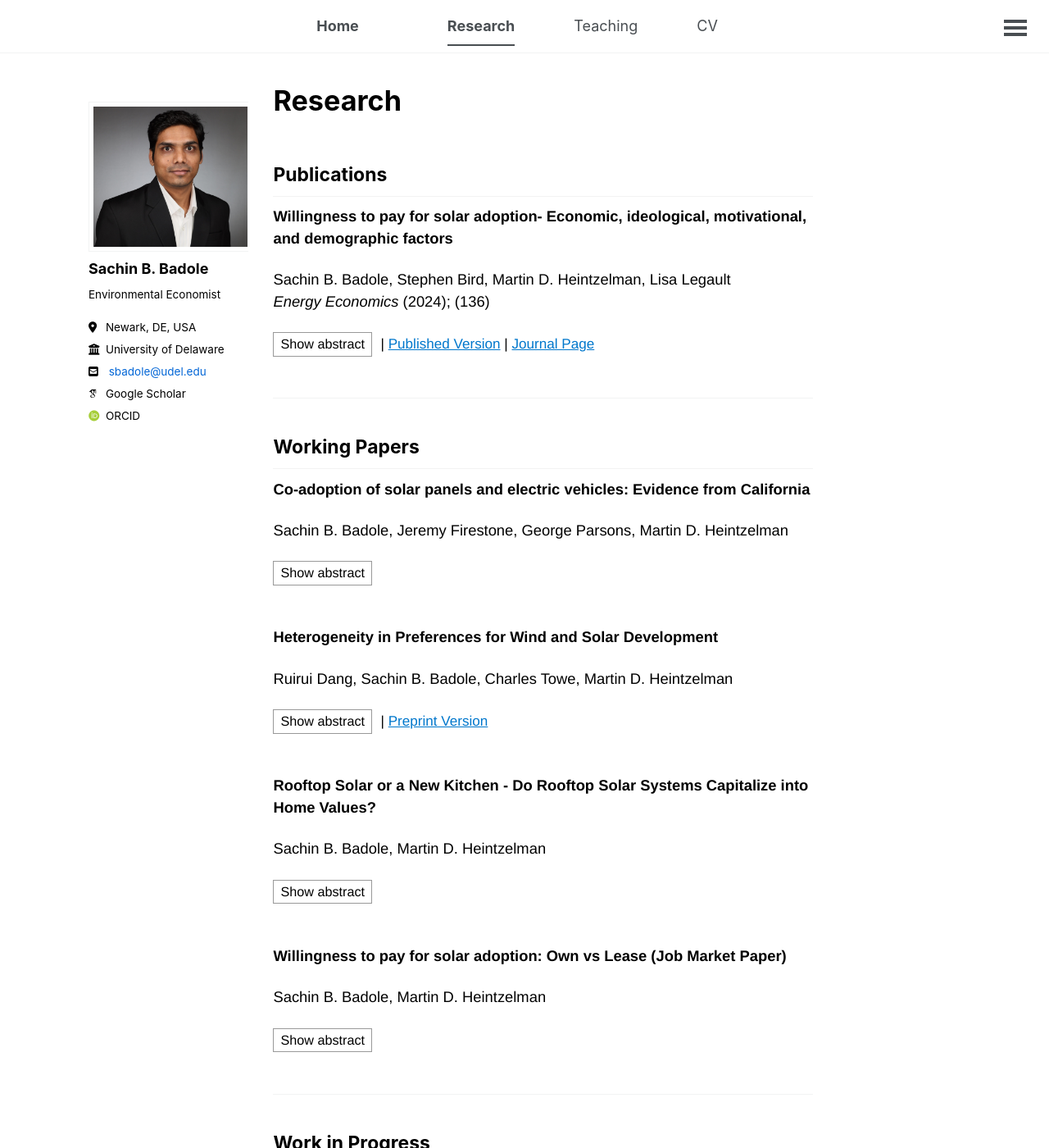
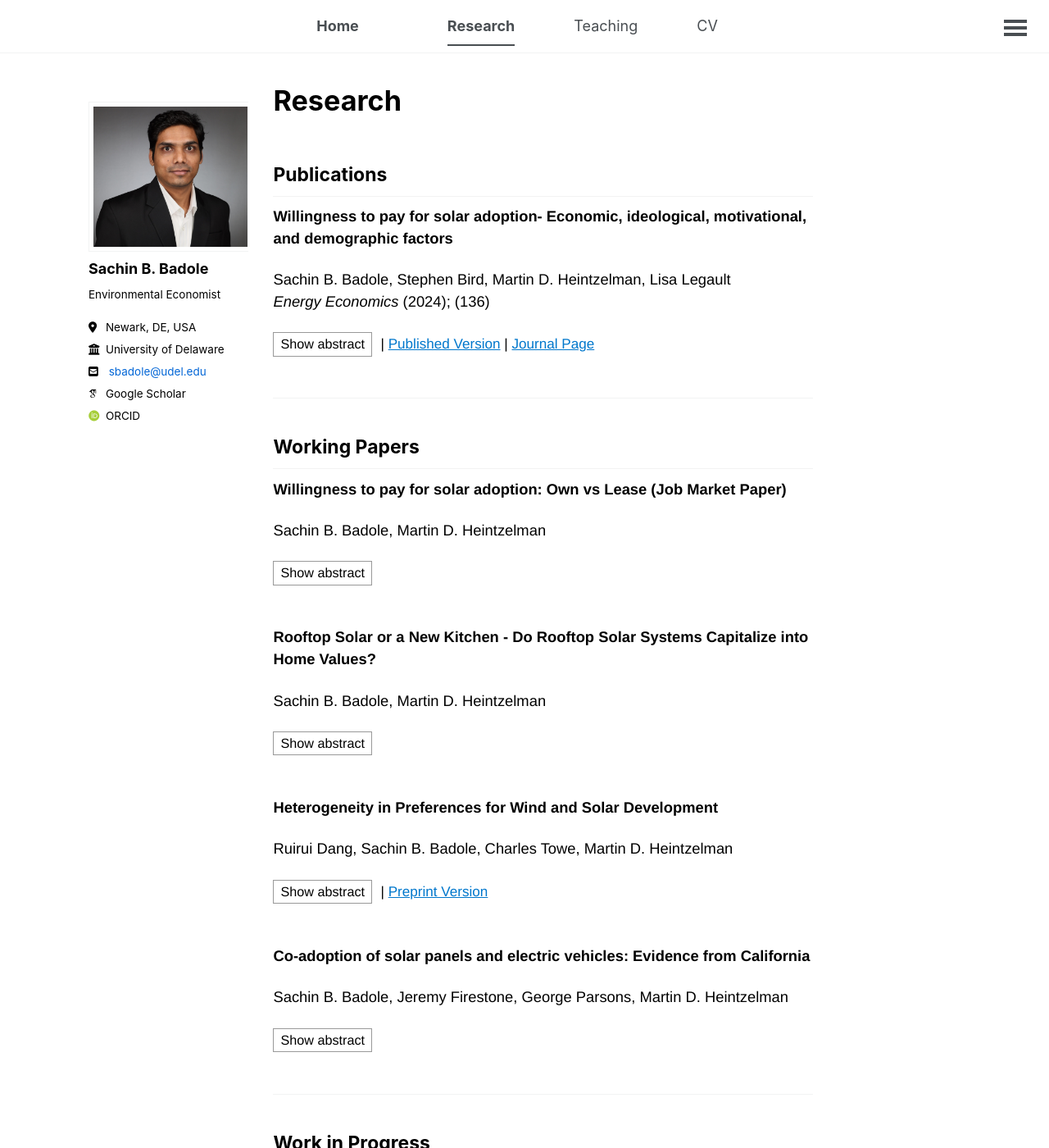
Before and after one commit to sachin-b-badole/sachin-b-badole.github.io, a Jekyll site: the page built from _pages/research.md, in a window 1280 px wide and 1400 px high. Shown: the whole window at 82% size. Built offline with Jekyll 4.4.1, drawn with Linux system fonts in a browser that asks for light colours; some web fonts are replaced.

Commit message:
Update research.md

```diff
--- a/_pages/research.md
+++ b/_pages/research.md
@@ -39,7 +39,7 @@ classes: wide
 ---
 ## Working Papers
 
-{% assign wps = site.publications | where: "type", "working paper" | sort: "order" | reverse %}
+{% assign wps = site.publications | where: "type", "working paper" | sort: "order" %}
 {% for p in wps %}
 **{{ p.title }}**
 {% if p.status %} ({{ p.status }}){% endif %}
```
